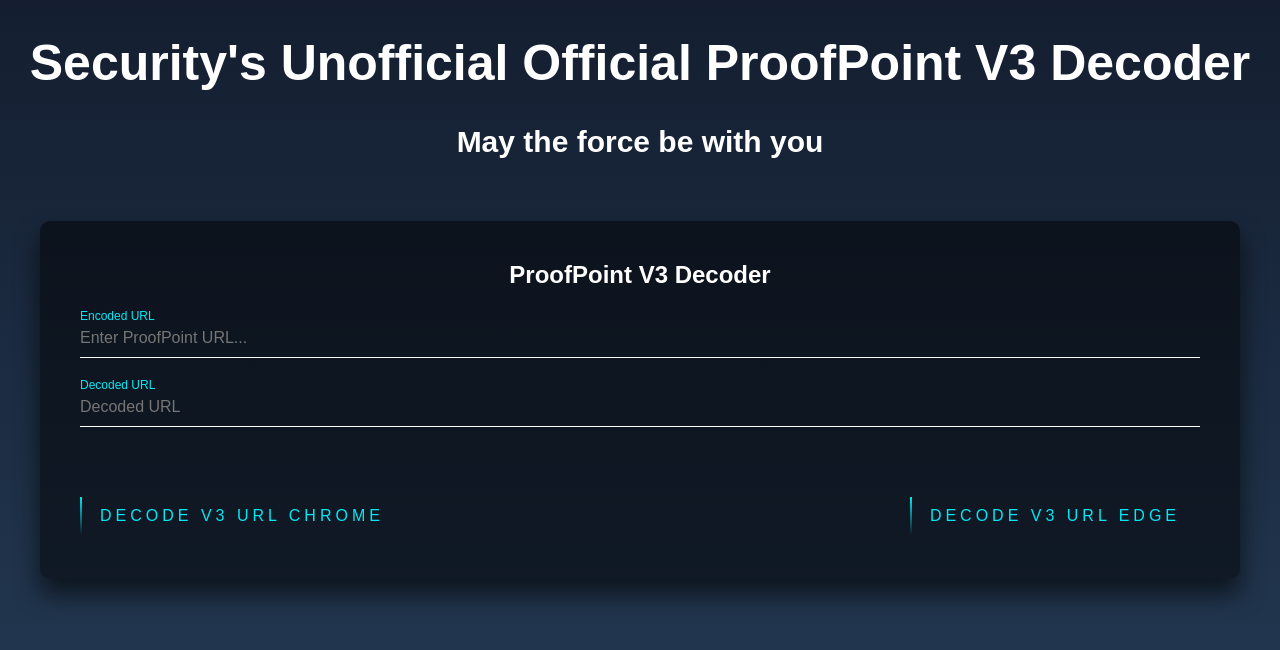
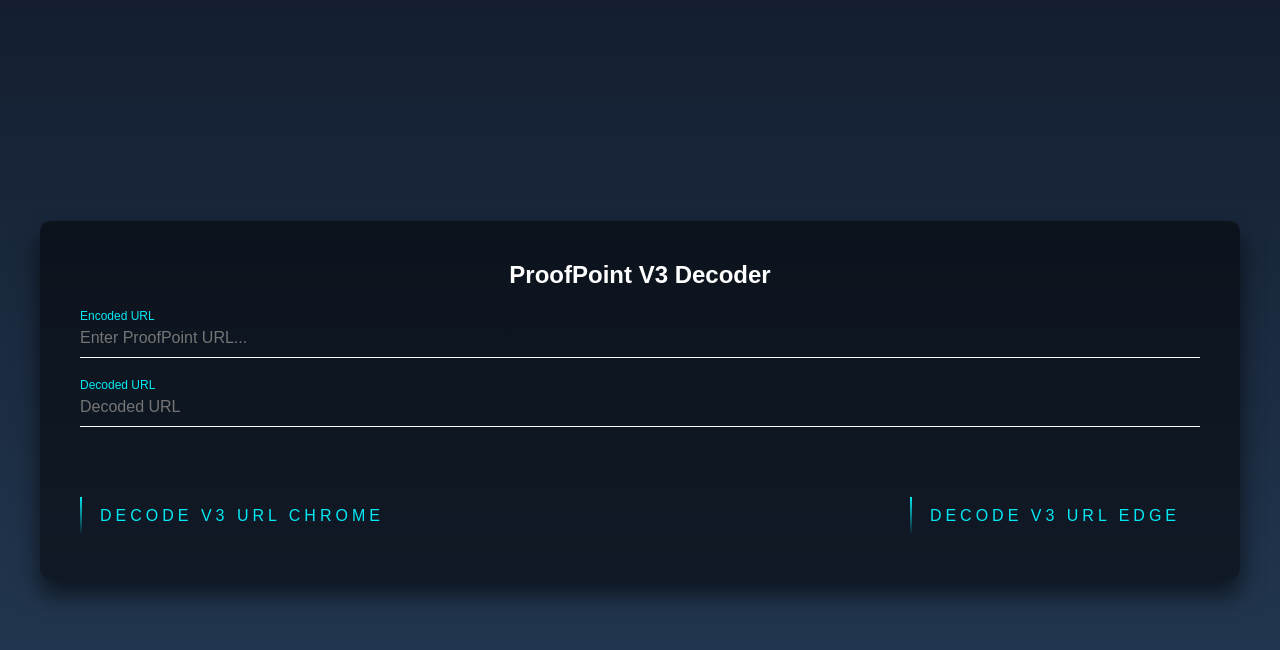
Before and after one commit to gregory-carlton/ProofPointUrlDecoderV3, a plain HTML site: page index.html in a window 1280 px wide. Drawn offline with Linux system fonts and the light colour scheme.

Commit message:
Update index.html

```diff
--- a/index.html
+++ b/index.html
@@ -8,8 +8,6 @@
     <title>ProofPoint URL Decoder</title>
 </head>
 <body>
-    <center><h1 class="securityHeader">Security's Unofficial Official ProofPoint V3 Decoder</h1>
-    <h2 class="theForce">May the force be with you</h2></center>
     <div class="login-box">
         <h2>ProofPoint V3 Decoder</h2>
         <form>
```
